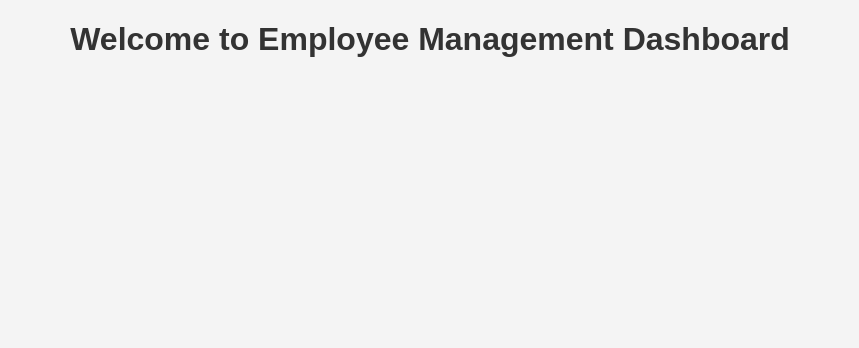
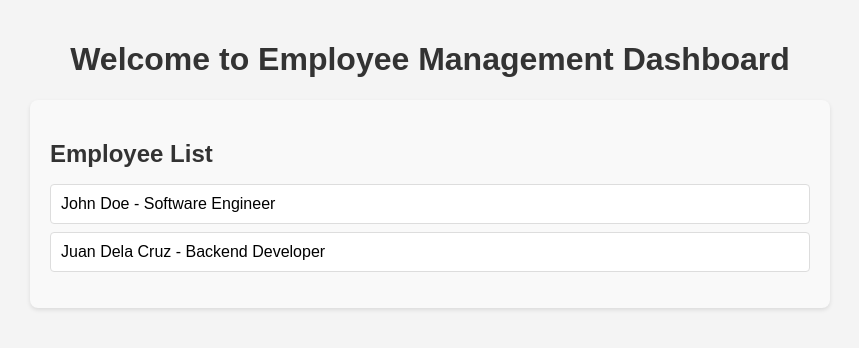
Before and after one commit to CharlotteJoyceDCB/employee-dashboard, a React (Vite) app: page / in a window 1280 px wide. Shown: the top 348 px of the page, without its empty margins (210-1069 px from the left). Built offline with nearby package versions, Linux system fonts and the light colour scheme; the HTML template or start-up script is replaced by a standard one.

Commit message:
Added data to EmployeeList component.

```diff
--- a/src/App.jsx
+++ b/src/App.jsx
@@ -1,7 +1,22 @@
+import React, { useState } from 'react';
+import EmployeeList from './components/EmployeeList';
+
 const App = () => {
+  const [employees, setEmployees] = useState([
+    { id: 1,
+      name: 'John Doe',
+      position: 'Software Engineer'
+    },
+    { id: 2,
+      name: 'Juan Dela Cruz',
+      position: 'Backend Developer'
+    },
+  ]);
+
   return (
-    <div>
+    <div className="app">
       <h1>Welcome to Employee Management Dashboard</h1>
+      <EmployeeList employees={employees}/>
     </div>
   );
 };
--- a/src/components/EmployeeList.jsx
+++ b/src/components/EmployeeList.jsx
@@ -0,0 +1,18 @@
+import React from 'react';
+
+const EmployeeList = ({ employees }) => {
+  return (
+    <div className="employee-list">
+      <h2>Employee List</h2>
+      <ul>
+        {employees.map((employee) => (
+          <li key={employee.id}>
+            {employee.name} - {employee.position}
+          </li>
+        ))}
+      </ul>
+    </div>
+  );
+};
+
+export default EmployeeList;
--- a/src/index.css
+++ b/src/index.css
@@ -9,3 +9,40 @@ h1 {
   text-align: center;
   color: #333;
 }
+/* src/index.css */
+.app {
+  font-family: Arial, sans-serif;
+  padding: 20px;
+  max-width: 800px;
+  margin: auto;
+}
+
+.employee-list {
+  background-color: #f9f9f9;
+  border-radius: 8px;
+  box-shadow: 0 2px 4px rgba(0, 0, 0, 0.1);
+  padding: 20px;
+}
+
+.employee-list h2 {
+  margin-bottom: 16px;
+  color: #333;
+}
+
+.employee-list ul {
+  list-style: none;
+  padding: 0;
+}
+
+.employee-list li {
+  padding: 10px;
+  margin: 8px 0;
+  background-color: #fff;
+  border: 1px solid #ddd;
+  border-radius: 4px;
+  transition: background-color 0.3s;
+}
+
+.employee-list li:hover {
+  background-color: #f0f0f0;
+}
```
